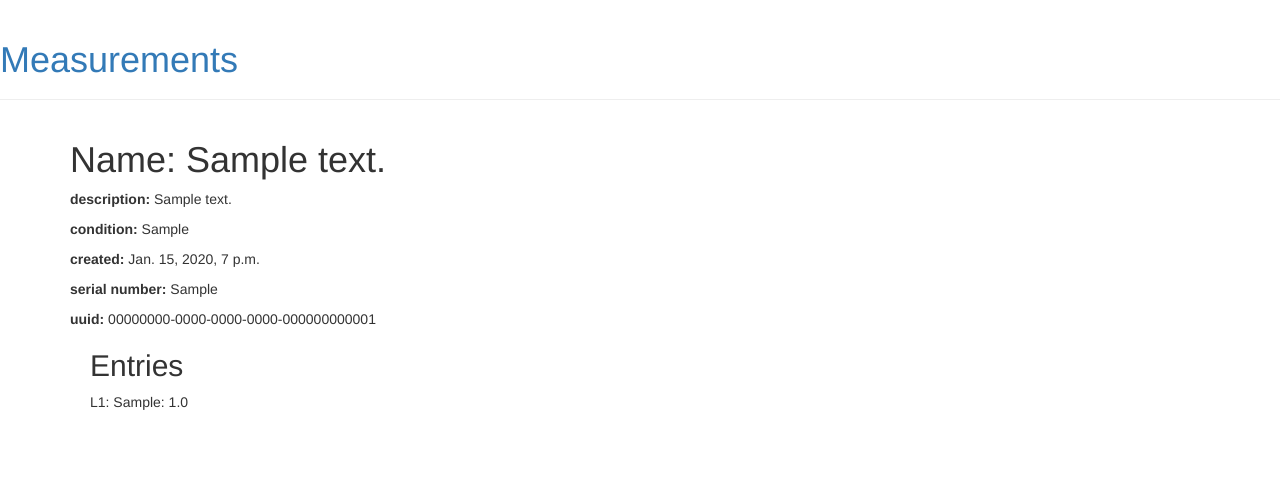
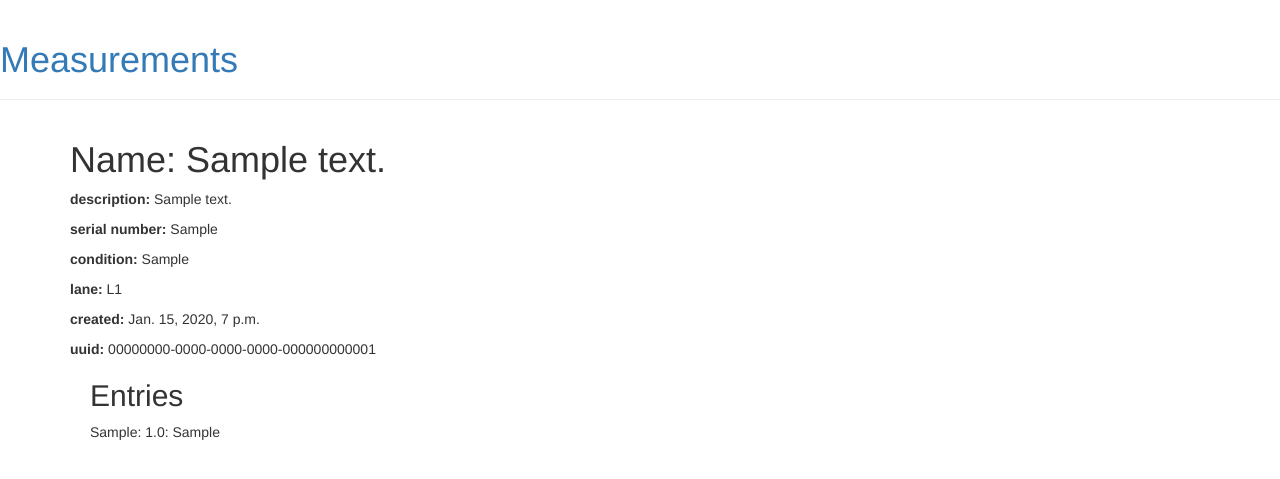
Before and after one commit to futami/measone, a Django app: page /meas/conditions/1 in a window 1280 px wide. Shown: the top 479 px of the page. Run offline with Django 3.2, Linux system fonts and the light colour scheme; tables that the repository leaves empty hold one stand-in row (values such as "Sample post"); some libraries are stand-ins or nearby versions.

Commit message:
Add series field in condition

```diff
--- a/meas/admin.py
+++ b/meas/admin.py
@@ -5,10 +5,10 @@ from .models import Condition, Entry
 
 @admin.register(Condition)
 class ConditionAdmin(admin.ModelAdmin):
-    list_display =('description', 'condition', 'serial', 'created_at')
+    list_display =('description', 'serial', 'condition', 'lane', 'series', 'created_at')
     list_filter = ['created_at']
 
 @admin.register(Entry)
 class EntryAdmin(admin.ModelAdmin):
-    list_display =('lane', 'item', 'value', 'unit', 'created_at')
+    list_display =('item', 'value', 'unit', 'created_at')
     list_filter = ['item']
--- a/meas/models.py
+++ b/meas/models.py
@@ -5,14 +5,15 @@ import uuid
 
 class Condition(models.Model):
     description = models.CharField(max_length=256)
+    serial = models.CharField(max_length=256, blank=True)
     condition = models.CharField(max_length=256)
-    serial = models.CharField(max_length=256, blank=True)
+    lane = models.IntegerField(default=999, blank=True)
     uuid = models.UUIDField(default=uuid.uuid4, unique=True)
+    series = models.DateTimeField()
     created_at = models.DateTimeField(auto_now_add=True)
 
 class Entry(models.Model):
     uuid = models.ForeignKey('Condition', to_field='uuid')
-    lane = models.IntegerField(default=999, blank=True)
     item = models.CharField(max_length=64)
     value = models.FloatField()
     unit = models.CharField(max_length=16, blank=True)
--- a/meas/serializer.py
+++ b/meas/serializer.py
@@ -4,9 +4,9 @@ from .models import Condition, Entry
 class ConditionSerializer(serializers.ModelSerializer):
     class Meta:
         model = Condition
-        fields = ('description', 'condition', 'serial', 'uuid', 'created_at')
+        fields = ('description', 'serial', 'condition', 'lane', 'uuid', 'series', 'created_at')
 
 class EntrySerializer(serializers.ModelSerializer):
     class Meta:
         model = Entry
-        fields = ('uuid', 'lane', 'item', 'value', 'unit', 'created_at')
+        fields = ('uuid', 'item', 'value', 'unit', 'created_at')
--- a/meas/templates/meas/condition_detail.html
+++ b/meas/templates/meas/condition_detail.html
@@ -4,15 +4,16 @@
   <h1>Name: {{ condition.description }}</h1>
 
   <p><strong>description:</strong> {{ condition.description }}</p>
+  <p><strong>serial number:</strong> {{ condition.serial }}</p>
   <p><strong>condition:</strong> {{ condition.condition }}</p>
+  <p><strong>lane:</strong> L{{ condition.lane }}</p>
   <p><strong>created:</strong> {{ condition.created_at }}</p>
-  <p><strong>serial number:</strong> {{ condition.serial }}</p>
   <p><strong>uuid:</strong> {{ condition.uuid }}</p>
 
   <div style="margin-left:20px;margin-top:20px">
     <h2>Entries</h2>
     {% for e in condition.entry_set.all %}
-    <p>L{{e.lane}}:&nbsp;{{e.item}}:&nbsp;{{e.value}}</p>
+    <p>{{e.item}}:&nbsp;{{e.value}}:&nbsp;{{e.unit}}</p>
     {% endfor %}
 </div>
 {% endblock %}
--- a/meas/templates/meas/condition_list.html
+++ b/meas/templates/meas/condition_list.html
@@ -8,7 +8,7 @@
 
       {% for condition in condition_list %}
       <li>
-        <a href="{% url 'detail' condition.pk %}">{{ condition.description }}</a> {{condition.condition}} ({{condition.created_at}})
+        <a href="{% url 'detail' condition.pk %}">{{ condition.description }}</a>{{condition.serial}} {{condition.condition}} {{condition.lane}} {{condition.series}} ({{condition.created_at}})
       </li>
       {% endfor %}
 
--- a/meas/templates/meas/entry_list.html
+++ b/meas/templates/meas/entry_list.html
@@ -19,7 +19,7 @@
 
       {% for e in entry_list %}
       <li>
-        <a href="{% url 'detail' e.uuid.pk %}">{{ e.uuid.uuid }}</a> {{e.lane}} {{e.item}} {{e.value}} ({{e.unit}})
+        <a href="{% url 'detail' e.uuid.pk %}">{{ e.uuid.uuid }}</a> {{e.item}} {{e.value}} ({{e.unit}})
       </li>
       {% endfor %}
 
```
Also changed, not shown: meas/migrations/0006_auto_20171102_0251.py (added).
